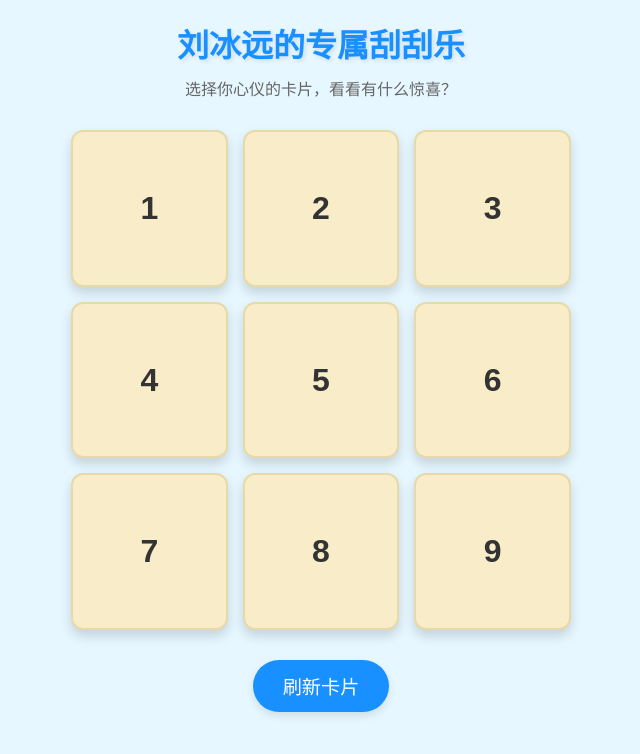
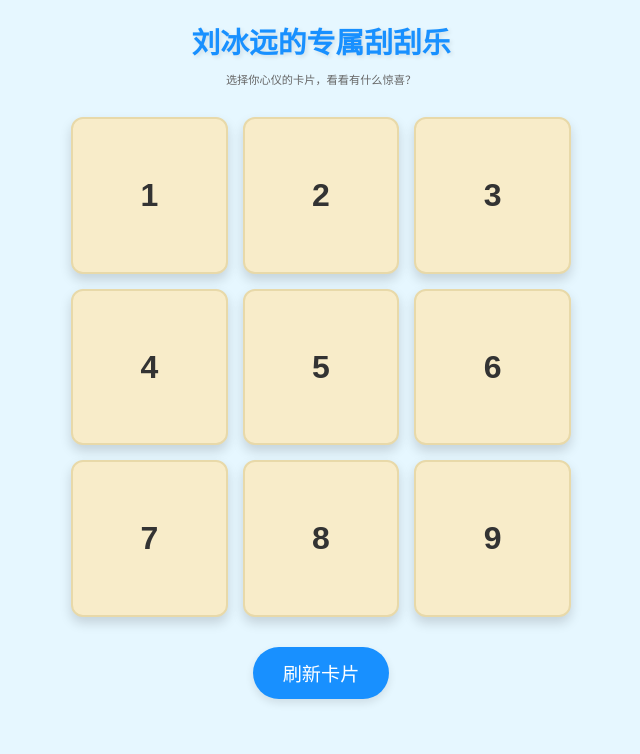
Before and after one commit to ALDWhy/scratch-card, a plain HTML site: page index.html in a window 1280 px wide. Shown: the whole page, without its empty margins (319-959 px from the left). Drawn offline with Linux system fonts and the light colour scheme.

Commit message:
Update index.html
更改标题字体大小

```diff
--- a/index.html
+++ b/index.html
@@ -28,14 +28,14 @@
 
         .header h1 {
             color: #1890ff;
-            font-size: 2rem;
+            font-size: 1.8rem;
             margin-bottom: 10px;
             text-shadow: 2px 2px 4px rgba(0, 0, 0, 0.1);
         }
 
         .header p {
             color: #666;
-            font-size: 1rem;
+            font-size: 0.7rem;
         }
 
         .scratch-container {
```
